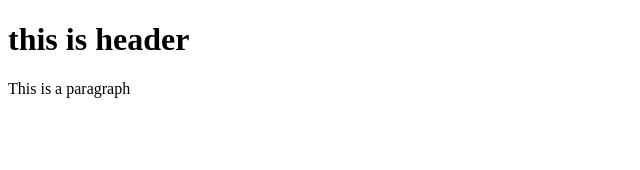
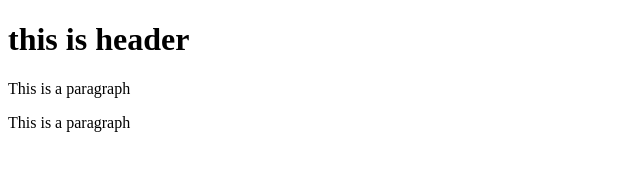
Before and after one commit to shivani4444/git-test, a website: page index.html in a window 1280 px wide. Shown: the whole page, without its empty margins (0-640 px from the left). Drawn offline with Linux system fonts and the light colour scheme.

Commit message:
third commit

```diff
--- a/index.html
+++ b/index.html
@@ -6,5 +6,6 @@
 <body>
 <h1>this is header</h1>
 <p>This is a paragraph</p>
+	<p>This is a paragraph</p>
 </body>
 </html>
```
Also changed, not shown: package.json (added, +24 -0 lines), 2 other files.
